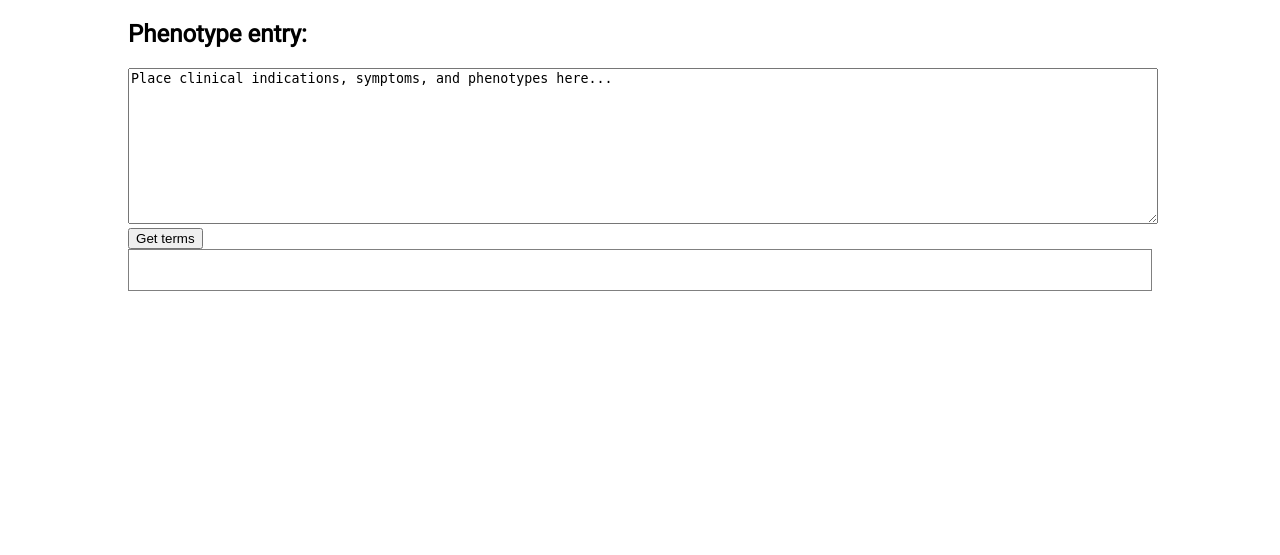
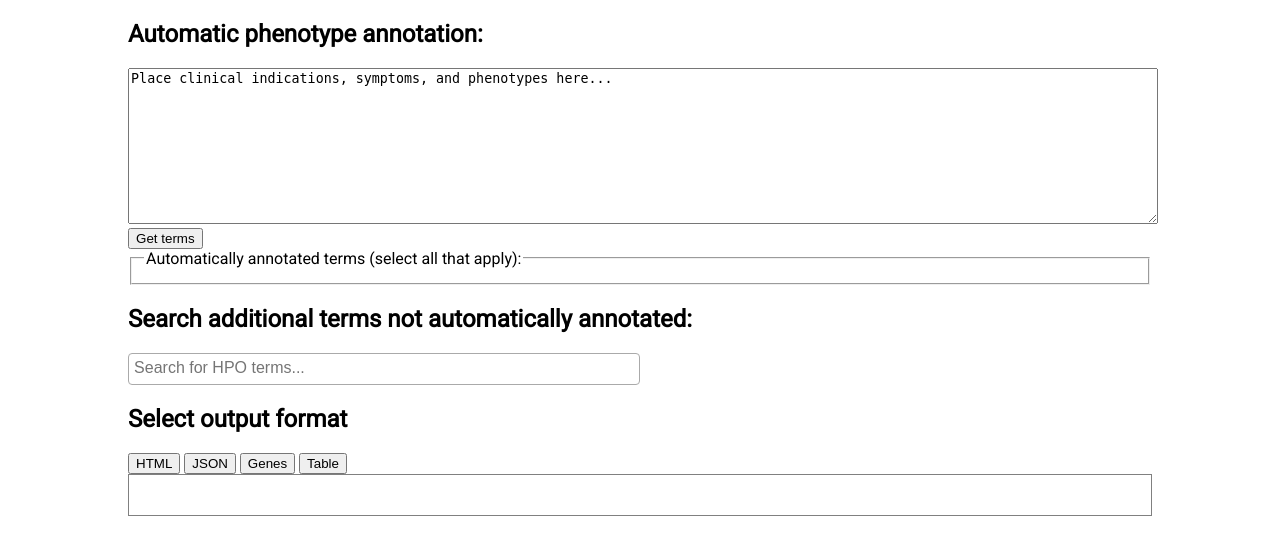
Before and after one commit to whytestalyon/LayeredGraph, a Flask app: page / in a window 1280 px wide. Shown: the part 57-612 px from the top of the page. Run offline with Flask 2, Linux system fonts and the light colour scheme; some libraries are stand-ins or nearby versions.

Commit message:
moved a lot of UI elements around so that things are more stable and all entry points are accessible from the start

```diff
--- a/templates/textToTable.html
+++ b/templates/textToTable.html
@@ -46,29 +46,20 @@
     <script>
         $(document).ready(function () {
             $("#get_terms").click(function () {
-                $("#annot_res").empty();
+                //$("#annot_res").empty();
                 $("#resdiv").empty();
-                $.getJSON(
-                    "/text/annotate",
-                    {'indications': $("#indications").val()},
-                    function (resultJson) {
-                        var fieldSet = "<fieldset id=\"hpofs\"><legend>Terms: </legend>";
-                        $.each(resultJson, function(key, field){
-                            fieldSet +=
-                            "    <label for=\"checkbox-"+key+"\">"+key+" - "+field+"</label>" +
-                            "    <input type=\"checkbox\" name=\""+key+"\" id=\"checkbox-"+key+"\"><br>";
+                $.getJSON("/text/annotate", {'indications': $("#indications").val()}, function (resultJson) {
+                    var fieldSet = $("#hpofs");
+                    fieldSet.empty();
+                    fieldSet.append("<legend>Automatically annotated terms (select all that apply):</legend>");
+                    $.each(resultJson, function(key, field) {
+                        fieldSet.append("<label for=\"checkbox-"+key+"\">"+key+" - "+field+"</label>");
+                        fieldSet.append("<input type=\"checkbox\" name=\""+key+"\" id=\"checkbox-"+key+"\"><br>");
                     });
-                        fieldSet += "  </fieldset>";
-                        $("#annot_res").append("<h2>Terms from text (select all that apply)</h2>");
-                        $("#annot_res").append(fieldSet);
                     $("input[type='checkbox']").checkboxradio();
-                        $("#annot_res").append("<h2>Search additional terms not automatically annotated</h2>");
-                        $("#annot_res").append("<select name=\"term[]\" class=\"hpo-select\" multiple=\"multiple\" style=\"width: 50%\"></select><br>");
-                        $("#annot_res").append("<h2>Select output format</h2>");
-                        $("#annot_res").append("<button id=\"html_btn\">HTML</button>");
-                        $("#annot_res").append("<button id=\"json_btn\">JSON</button>");
-                        $("#annot_res").append("<button id=\"genes_btn\">Genes</button>");
-                        $("#annot_res").append("<button id=\"table_btn\">Table</button>");
+                });
+            });
+
             $('.hpo-select').select2({
                 minimumInputLength: 4,
                 placeholder: 'Search for HPO terms...',
@@ -87,6 +78,12 @@
                 var terms = $(".select2").parent().find("select").val();
                 var allTerms = terms.concat(selectedTerms);
                 console.log(allTerms);
+
+                if(allTerms.length === 0) {
+                    alert("No HPO terms are selected.");
+                    return;
+                }
+
                 $.ajax({
                         type: 'POST',
                         url: '/rank',
@@ -114,6 +111,12 @@
                 var terms = $(".select2").parent().find("select").val();
                 var allTerms = terms.concat(selectedTerms);
                 console.log(allTerms);
+
+                if(allTerms.length === 0) {
+                    alert("No HPO terms are selected.");
+                    return;
+                }
+
                 $.ajax({
                         type: 'POST',
                         url: '/rank',
@@ -134,6 +137,12 @@
                 var terms = $(".select2").parent().find("select").val();
                 var allTerms = terms.concat(selectedTerms);
                 console.log(allTerms);
+
+                if(allTerms.length === 0) {
+                    alert("No HPO terms are selected.");
+                    return;
+                }
+
                 $.ajax({
                         type: 'POST',
                         url: '/rank',
@@ -201,6 +210,11 @@
                 //concat everything
                 var allTerms = terms.concat(st2);
                 var allMot = Object.assign({}, mot, mot2);
+
+                if(allTerms.length === 0) {
+                    alert("No HPO terms are selected.");
+                    return;
+                }
 
                 columns = [
                     {title: "Rank", data: 'rank'},
@@ -306,8 +320,6 @@
                 });
             });
         });
-            });
-        });
     </script>
 </head>
 <body>
@@ -321,11 +333,22 @@
         </nav>
 
         <div id="outputarea">
-            <h2>Phenotype entry:</h2>
+            <h2>Automatic phenotype annotation:</h2>
             <textarea id="indications" name="indications" rows="10">Place clinical indications, symptoms, and phenotypes here...</textarea>
             <br>
             <button id="get_terms">Get terms</button>
-            <div id="annot_res"></div>
+            <div id="annot_res">
+                <fieldset id="hpofs">
+                    <legend>Automatically annotated terms (select all that apply):</legend>
+                </fieldset>
+                <h2>Search additional terms not automatically annotated:</h2>
+                <select name="term[]" class="hpo-select" multiple="multiple" style="width: 50%"></select><br>
+                <h2>Select output format</h2>
+                <button id="html_btn">HTML</button>
+                <button id="json_btn">JSON</button>
+                <button id="genes_btn">Genes</button>
+                <button id="table_btn">Table</button>
+            </div>
             <div id="outputdiv">
                 <pre id="resdiv"></pre>
             </div>
```
Lines whose indentation alone changed are shown as unchanged.
